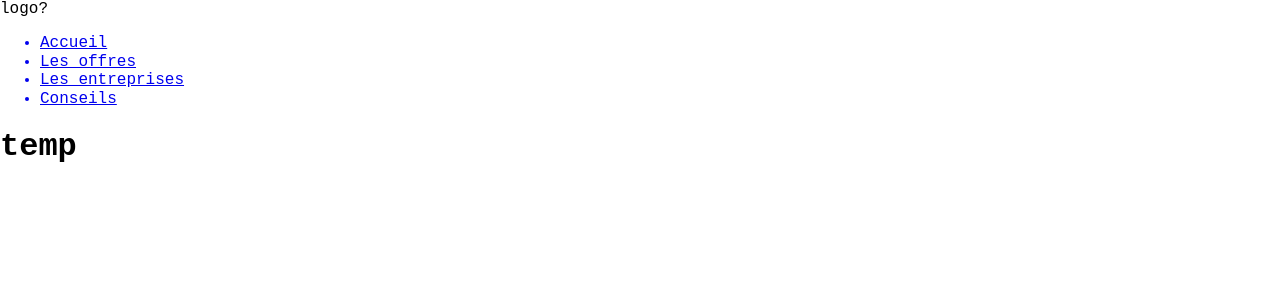
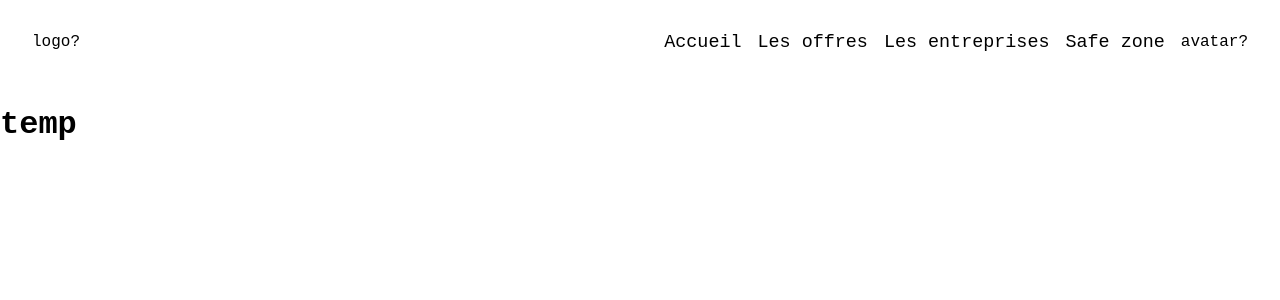
Before and after one commit to aurelienLavanchy/Hackathon-03.07.24, a React (Vite) app in the folder client/: page / in a window 1280 px wide. Shown: the top 300 px of the page. Built offline with nearby package versions, Linux system fonts and the light colour scheme.

Commit message:
style: navbar

```diff
--- /dev/null
+++ b/client/src/components/Navbar.css
@@ -0,0 +1,33 @@
+@import url("../variables.css");
+.navbar {
+  display: flex;
+  justify-content: space-between;
+  align-items: center;
+  padding-left: 2rem;
+  padding-right: 2rem;
+
+  div {
+    display: flex;
+    align-items: center;
+    ul {
+      list-style-type: none;
+      display: flex;
+      gap: 1rem;
+      padding: 1rem;
+      a {
+        text-decoration: none;
+        font-size: 1.15rem;
+        color: inherit;
+      }
+      a:hover {
+        text-decoration: underline;
+        scale: 1.2;
+        z-index: 2;
+        color: var(--white);
+        background-color: var(--primary-color);
+        mix-blend-mode: difference;
+        transition: all 150ms ease-in;
+      }
+    }
+  }
+}
--- a/client/src/components/Navbar.jsx
+++ b/client/src/components/Navbar.jsx
@@ -1,9 +1,11 @@
 import { Link } from "react-router-dom";
+import "./Navbar.css";
 
 export default function Navbar() {
   return (
-    <nav>
+    <nav className="navbar">
       <span>logo?</span>
+      <div>
         <ul>
           <Link to="/">
             <li>Accueil</li>
@@ -14,10 +16,12 @@ export default function Navbar() {
           <Link to="/entreprises">
             <li>Les entreprises</li>
           </Link>
-        <Link to="/tips">
-          <li>Conseils</li>
+          <Link to="/safezone">
+            <li>Safe zone</li>
           </Link>
         </ul>
+        <span>avatar?</span>
+      </div>
     </nav>
   );
 }
--- a/client/src/variables.css
+++ b/client/src/variables.css
@@ -2,4 +2,5 @@
   --primary-color: #111111;
   --secondary-color: #111111;
   --accent-color: #111111;
+  --white: #eeeeee;
 }
```
Also changed, not shown: 1 other file (tests, documents, lock files or other folders). Lines whose indentation alone changed are shown as unchanged.
